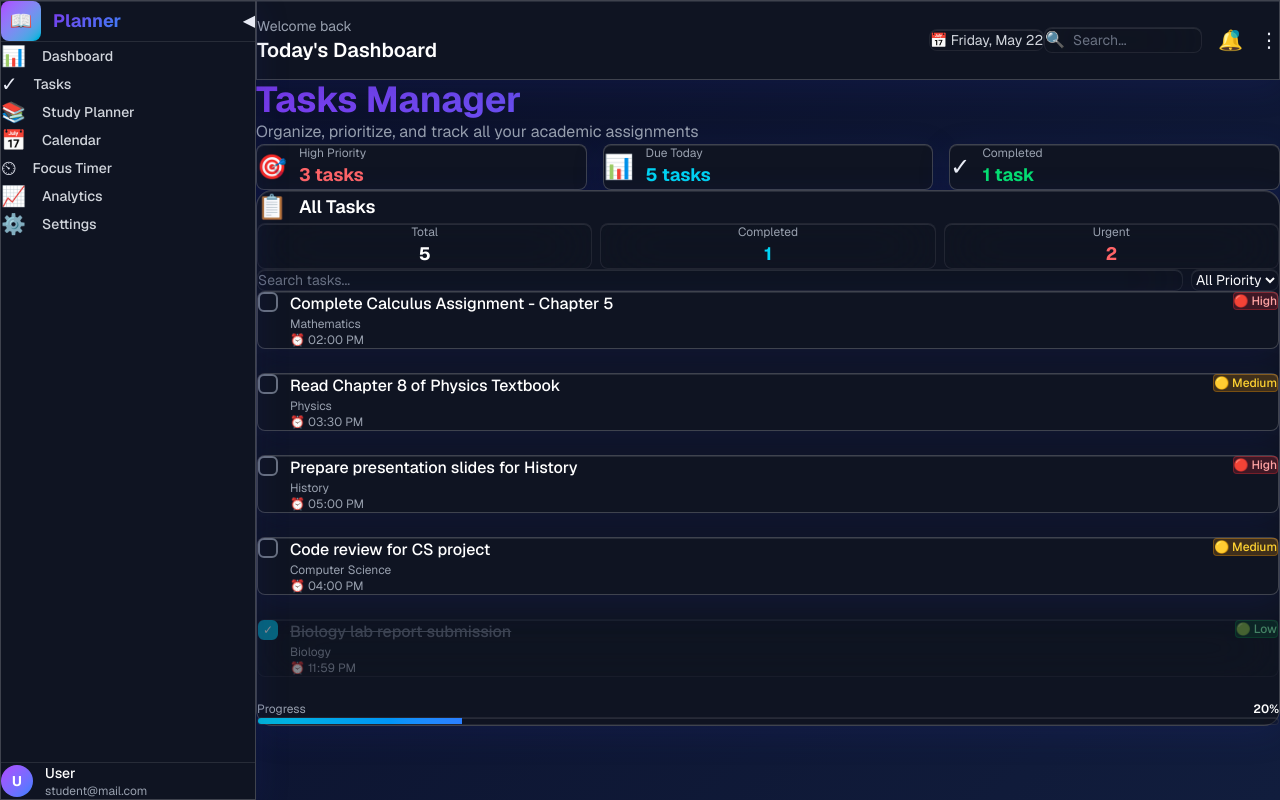
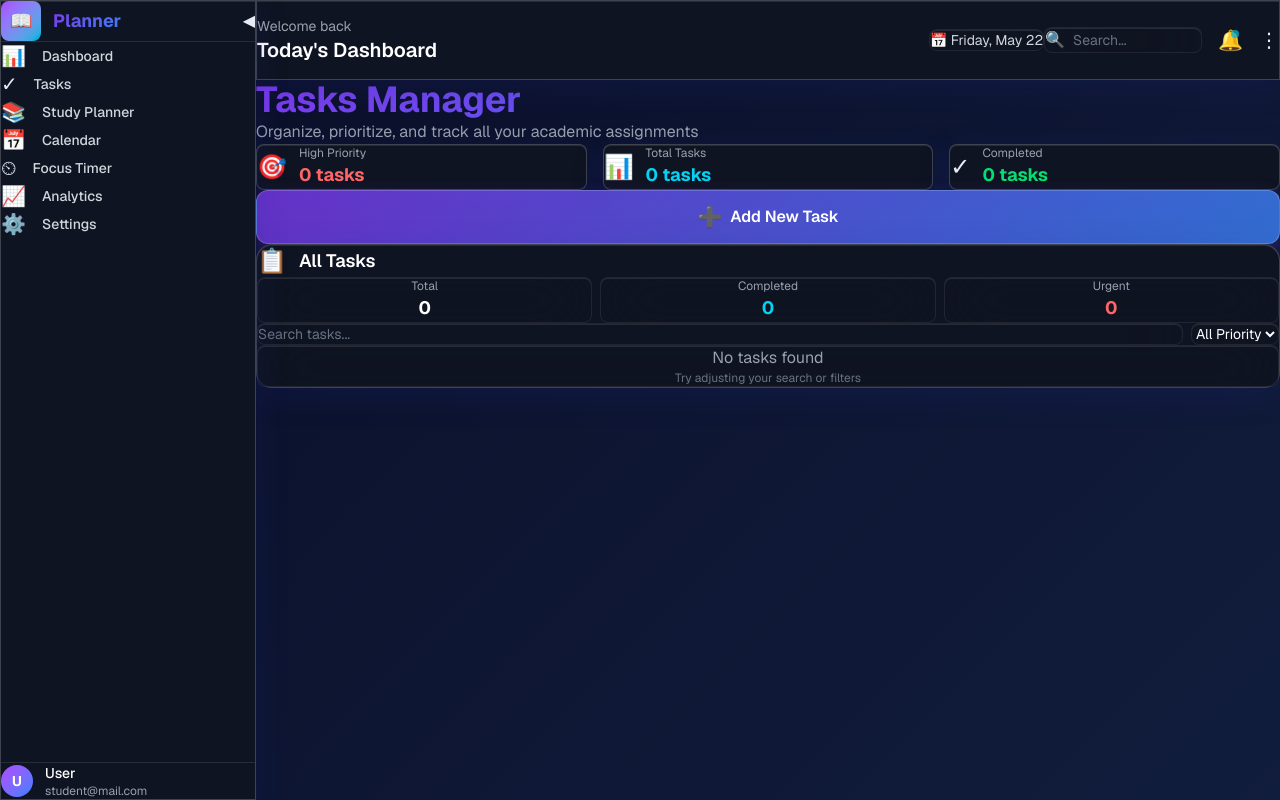
Before and after one commit to hmjinvtech/study-planner, a Next.js app: page /tasks in a window 1280 px wide. Built offline with nearby package versions, Linux system fonts and the light colour scheme.

Commit message:
Add user task creation feature: remove hardcoded tasks, add AddTaskForm modal component

```diff
--- /dev/null
+++ b/app/components/AddTaskForm.tsx
@@ -0,0 +1,158 @@
+'use client';
+
+import { useState } from 'react';
+
+interface AddTaskFormProps {
+  onAddTask: (title: string, subject: string, dueTime: string, priority: 'high' | 'medium' | 'low') => void;
+  onClose?: () => void;
+}
+
+export default function AddTaskForm({ onAddTask, onClose }: AddTaskFormProps) {
+  const [isOpen, setIsOpen] = useState(false);
+  const [title, setTitle] = useState('');
+  const [subject, setSubject] = useState('');
+  const [dueTime, setDueTime] = useState('');
+  const [priority, setPriority] = useState<'high' | 'medium' | 'low'>('medium');
+  const [errors, setErrors] = useState<{ title?: string; dueTime?: string }>({});
+
+  const validateForm = () => {
+    const newErrors: { title?: string; dueTime?: string } = {};
+    if (!title.trim()) newErrors.title = 'Task title is required';
+    if (!dueTime.trim()) newErrors.dueTime = 'Due time is required';
+    return newErrors;
+  };
+
+  const handleSubmit = (e: React.FormEvent) => {
+    e.preventDefault();
+    const newErrors = validateForm();
+
+    if (Object.keys(newErrors).length > 0) {
+      setErrors(newErrors);
+      return;
+    }
+
+    onAddTask(title, subject || 'General', dueTime, priority);
+
+    // Reset form
+    setTitle('');
+    setSubject('');
+    setDueTime('');
+    setPriority('medium');
+    setErrors({});
+    setIsOpen(false);
+  };
+
+  return (
+    <>
+      {/* Add Task Button */}
+      <button
+        onClick={() => setIsOpen(true)}
+        className="btn-modern w-full mb-6 flex items-center justify-center gap-2"
+      >
+        <span className="text-xl">➕</span>
+        Add New Task
+      </button>
+
+      {/* Modal Overlay */}
+      {isOpen && (
+        <div className="fixed inset-0 bg-black/50 backdrop-blur-sm z-40" onClick={() => setIsOpen(false)} />
+      )}
+
+      {/* Modal */}
+      {isOpen && (
+        <div className="fixed top-1/2 left-1/2 -translate-x-1/2 -translate-y-1/2 w-full max-w-md glass-effect-light rounded-2xl p-6 z-50 shadow-2xl animate-in fade-in scale-95">
+          <div className="flex items-center justify-between mb-6">
+            <h2 className="text-2xl font-bold text-white">Add New Task</h2>
+            <button
+              onClick={() => setIsOpen(false)}
+              className="text-gray-400 hover:text-white transition-smooth text-2xl"
+            >
+              ✕
+            </button>
+          </div>
+
+          <form onSubmit={handleSubmit} className="space-y-4">
+            {/* Title Input */}
+            <div>
+              <label className="block text-sm font-semibold text-gray-300 mb-2">Task Title *</label>
+              <input
+                type="text"
+                value={title}
+                onChange={(e) => {
+                  setTitle(e.target.value);
+                  if (errors.title) setErrors({ ...errors, title: undefined });
+                }}
+                placeholder="e.g., Complete Algebra Assignment"
+                className={`w-full px-4 py-3 glass-effect rounded-lg text-white placeholder-gray-500 border outline-none transition-smooth ${
+                  errors.title ? 'border-red-500/50' : 'border-white/10 focus:border-cyan-500/50'
+                }`}
+              />
+              {errors.title && <p className="text-red-400 text-xs mt-1">{errors.title}</p>}
+            </div>
+
+            {/* Subject Input */}
+            <div>
+              <label className="block text-sm font-semibold text-gray-300 mb-2">Subject</label>
+              <input
+                type="text"
+                value={subject}
+                onChange={(e) => setSubject(e.target.value)}
+                placeholder="e.g., Mathematics, Physics"
+                className="w-full px-4 py-3 glass-effect rounded-lg text-white placeholder-gray-500 border border-white/10 outline-none transition-smooth focus:border-cyan-500/50"
+              />
+            </div>
+
+            {/* Due Time Input */}
+            <div>
+              <label className="block text-sm font-semibold text-gray-300 mb-2">Due Time *</label>
+              <input
+                type="text"
+                value={dueTime}
+                onChange={(e) => {
+                  setDueTime(e.target.value);
+                  if (errors.dueTime) setErrors({ ...errors, dueTime: undefined });
+                }}
+                placeholder="e.g., 02:00 PM"
+                className={`w-full px-4 py-3 glass-effect rounded-lg text-white placeholder-gray-500 border outline-none transition-smooth ${
+                  errors.dueTime ? 'border-red-500/50' : 'border-white/10 focus:border-cyan-500/50'
+                }`}
+              />
+              {errors.dueTime && <p className="text-red-400 text-xs mt-1">{errors.dueTime}</p>}
+            </div>
+
+            {/* Priority Select */}
+            <div>
+              <label className="block text-sm font-semibold text-gray-300 mb-2">Priority</label>
+              <select
+                value={priority}
+                onChange={(e) => setPriority(e.target.value as 'high' | 'medium' | 'low')}
+                className="w-full px-4 py-3 glass-effect rounded-lg text-white border border-white/10 outline-none transition-smooth focus:border-cyan-500/50"
+              >
+                <option value="low">Low</option>
+                <option value="medium">Medium</option>
+                <option value="high">High</option>
+              </select>
+            </div>
+
+            {/* Action Buttons */}
+            <div className="flex gap-3 pt-4">
+              <button
+                type="button"
+                onClick={() => setIsOpen(false)}
+                className="flex-1 px-4 py-2 glass-effect rounded-lg text-white border border-white/10 hover:bg-white/5 transition-smooth"
+              >
+                Cancel
+              </button>
+              <button
+                type="submit"
+                className="flex-1 px-4 py-2 btn-modern transition-smooth"
+              >
+                Add Task
+              </button>
+            </div>
+          </form>
+        </div>
+      )}
+    </>
+  );
+}
--- a/app/tasks/page.tsx
+++ b/app/tasks/page.tsx
@@ -3,51 +3,35 @@
 import { useState } from 'react';
 import DashboardCard from '@/app/components/DashboardCard';
 import TaskList from '@/app/components/TaskList';
+import AddTaskForm from '@/app/components/AddTaskForm';
 
-const defaultTasks = [
-  {
-    id: '1',
-    title: 'Complete Calculus Assignment - Chapter 5',
-    dueTime: '02:00 PM',
-    priority: 'high' as const,
-    completed: false,
-    subject: 'Mathematics',
-  },
-  {
-    id: '2',
-    title: 'Read Chapter 8 of Physics Textbook',
-    dueTime: '03:30 PM',
-    priority: 'medium' as const,
-    completed: false,
-    subject: 'Physics',
-  },
-  {
-    id: '3',
-    title: 'Prepare presentation slides for History',
-    dueTime: '05:00 PM',
-    priority: 'high' as const,
-    completed: false,
-    subject: 'History',
-  },
-  {
-    id: '4',
-    title: 'Code review for CS project',
-    dueTime: '04:00 PM',
-    priority: 'medium' as const,
-    completed: false,
-    subject: 'Computer Science',
-  },
-  {
-    id: '5',
-    title: 'Biology lab report submission',
-    dueTime: '11:59 PM',
-    priority: 'low' as const,
-    completed: true,
-    subject: 'Biology',
-  },
-];
+interface Task {
+  id: string;
+  title: string;
+  dueTime: string;
+  priority: 'high' | 'medium' | 'low';
+  completed: boolean;
+  subject?: string;
+}
 
 export default function TasksPage() {
+  const [tasks, setTasks] = useState<Task[]>([]);
+
+  const handleAddTask = (title: string, subject: string, dueTime: string, priority: 'high' | 'medium' | 'low') => {
+    const newTask: Task = {
+      id: Date.now().toString(),
+      title,
+      dueTime,
+      priority,
+      completed: false,
+      subject,
+    };
+    setTasks([newTask, ...tasks]);
+  };
+
+  const highPriorityCount = tasks.filter((t) => !t.completed && t.priority === 'high').length;
+  const completedCount = tasks.filter((t) => t.completed).length;
+
   return (
     <div className="space-y-8 max-w-6xl">
       {/* Header */}
@@ -58,34 +42,37 @@ export default function TasksPage() {
         </p>
       </div>
 
-      {/* Quick Actions */}
+      {/* Quick Stats */}
       <div className="grid grid-cols-1 md:grid-cols-3 gap-4">
         <div className="glass-effect-light rounded-lg p-4 flex items-center gap-3 hover:bg-white/[0.1] transition-smooth cursor-pointer">
           <span className="text-2xl">🎯</span>
           <div>
             <p className="text-xs text-gray-400">High Priority</p>
-            <p className="text-lg font-bold text-red-400">3 tasks</p>
+            <p className="text-lg font-bold text-red-400">{highPriorityCount} task{highPriorityCount !== 1 ? 's' : ''}</p>
           </div>
         </div>
         <div className="glass-effect-light rounded-lg p-4 flex items-center gap-3 hover:bg-white/[0.1] transition-smooth cursor-pointer">
           <span className="text-2xl">📊</span>
           <div>
-            <p className="text-xs text-gray-400">Due Today</p>
-            <p className="text-lg font-bold text-cyan-400">5 tasks</p>
+            <p className="text-xs text-gray-400">Total Tasks</p>
+            <p className="text-lg font-bold text-cyan-400">{tasks.length} task{tasks.length !== 1 ? 's' : ''}</p>
           </div>
         </div>
         <div className="glass-effect-light rounded-lg p-4 flex items-center gap-3 hover:bg-white/[0.1] transition-smooth cursor-pointer">
           <span className="text-2xl">✓</span>
           <div>
             <p className="text-xs text-gray-400">Completed</p>
-            <p className="text-lg font-bold text-green-400">1 task</p>
+            <p className="text-lg font-bold text-green-400">{completedCount} task{completedCount !== 1 ? 's' : ''}</p>
           </div>
         </div>
       </div>
 
+      {/* Add Task Form */}
+      <AddTaskForm onAddTask={handleAddTask} />
+
       {/* Task List */}
       <DashboardCard title="All Tasks" icon="📋">
-        <TaskList initialTasks={defaultTasks} showCompleted={true} />
+        <TaskList initialTasks={tasks} showCompleted={true} />
       </DashboardCard>
     </div>
   );
```
